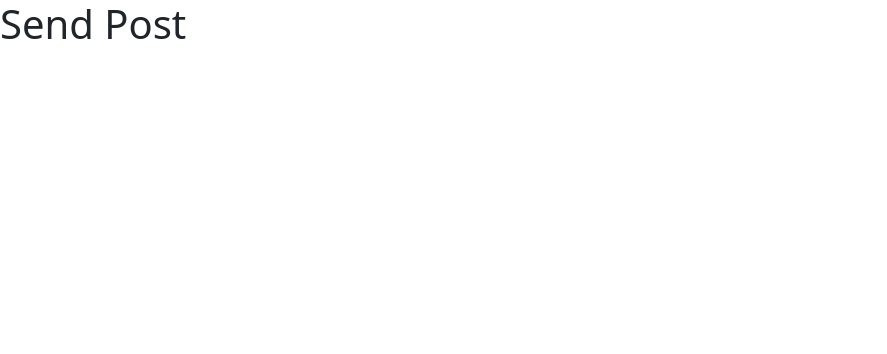
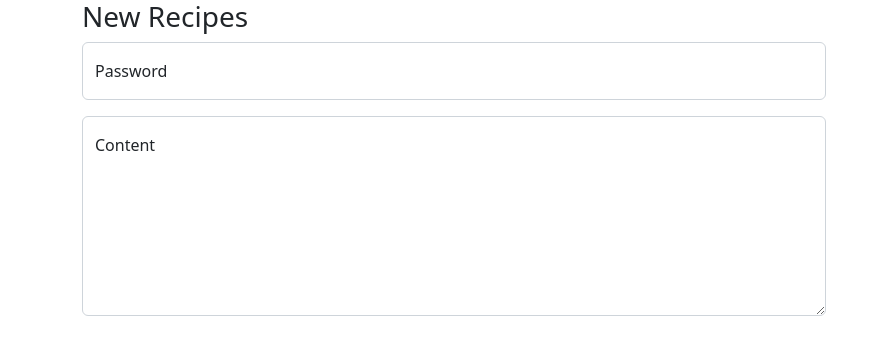
Before and after one commit to afolabiopakunle/angular-firebase-crud, an Angular app: page /post-recipes in a window 1280 px wide. Shown: the top 354 px of the page, without its empty margins (0-887 px from the left). Built offline with nearby package versions, Linux system fonts and the light colour scheme.

Commit message:
floating form inputs

```diff
--- a/src/app/post-form/post-recipes.component.html
+++ b/src/app/post-form/post-recipes.component.html
@@ -1,2 +1,15 @@
-
-<h1>Send Post</h1>
+<div class="container">
+  <h3>New Recipes</h3>
+  <div class="col-md-8">
+    <form>
+      <div class="form-floating mb-3">
+        <input type="text" class="form-control" id="title" placeholder="Recipe title">
+        <label for="title">Password</label>
+      </div>
+      <div class="form-floating mb-3">
+        <textarea style="height: 200px" class="form-control" placeholder="Leave a comment here" id="content"></textarea>
+        <label for="content">Content</label>
+      </div>
+    </form>
+  </div>
+</div>
```
